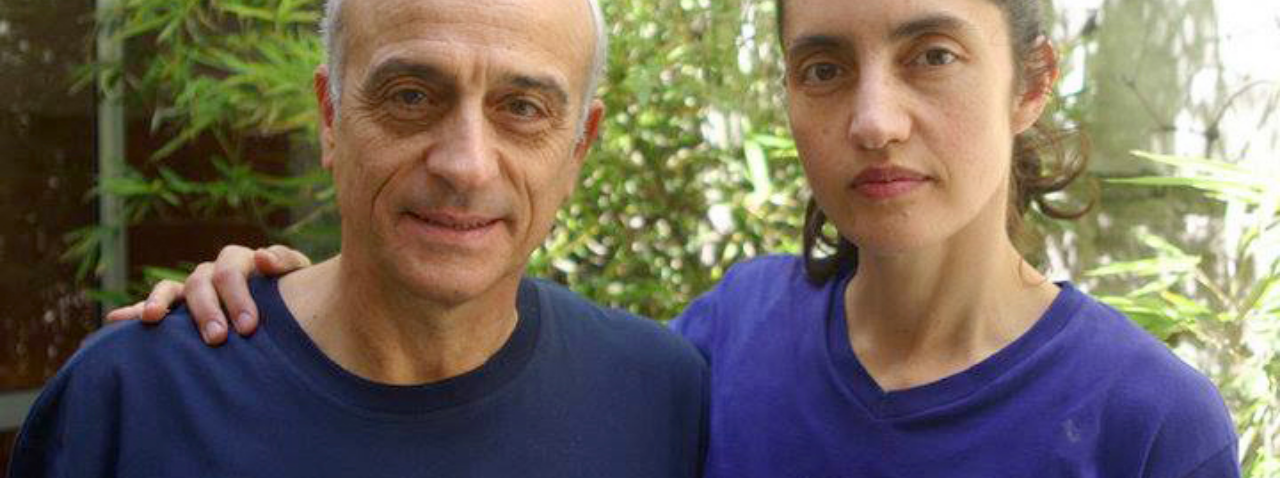
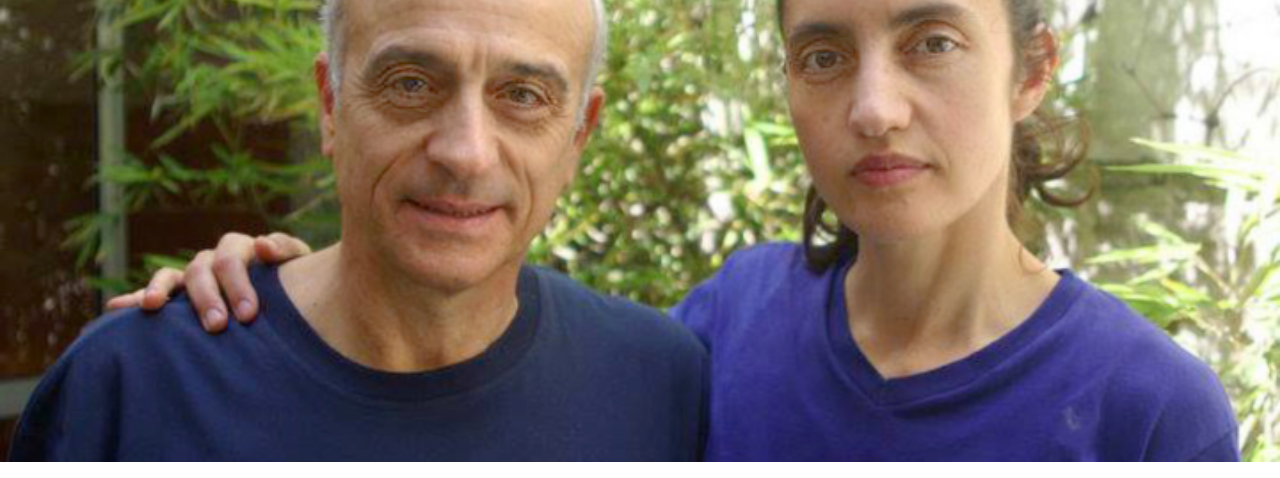
Before and after one commit to VictoriaXimenes/mi_repositorio_publico, a plain HTML site: page la_escuela.html in a window 1280 px wide. Shown: the part 66-544 px from the top of the page. Drawn offline with Linux system fonts and the light colour scheme.

Commit message:
camie la escuela

```diff
--- a/la_escuela.html
+++ b/la_escuela.html
@@ -37,7 +37,7 @@
 
     <!-- HEADER-->
     <header>
-        <img  class="imagenApertura" src="img/andrea_lino.jpg" alt="Andrea Martinez y Lino Miele abrazados">
+        <img  class="imagenApertura" src="img/AndreaLino.jpg" alt="Andrea Martinez y Lino Miele abrazados">
         <br>
         <br>
         <img width="200" class="logoashtangaBA" src="img/manos y pies RGB en 72 dpi.jpg" alt="logo de la sala">
```
Also changed, not shown: img/Andrea_Lino.jpg (deleted).
